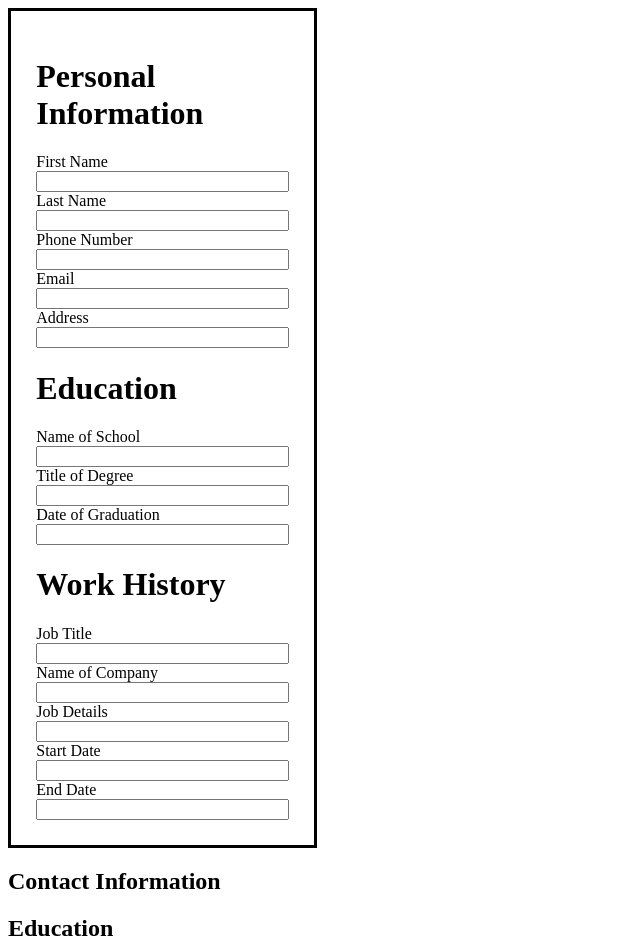
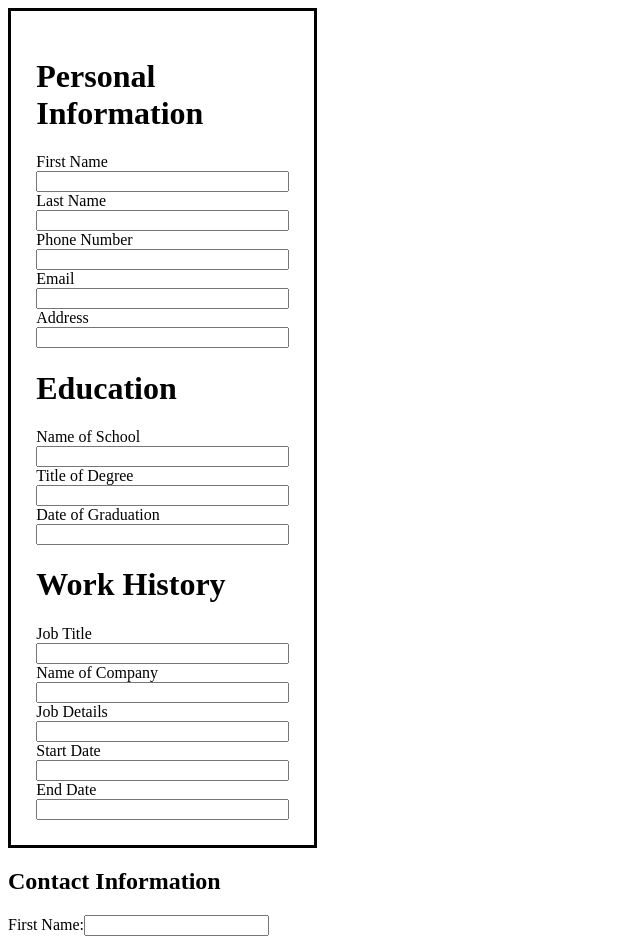
Before and after one commit to jwwals1/resume-builder, a React (Vite) app: page / in a window 1280 px wide. Shown: the top 952 px of the page, without its empty margins (0-640 px from the left). Built offline with nearby package versions, Linux system fonts and the light colour scheme.

Commit message:
moved code from Sidebar.jsx to Resume.jsx

```diff
--- a/src/Resume.jsx
+++ b/src/Resume.jsx
@@ -1,15 +1,67 @@
+// import SideBar from "./Sidebar"
+import { useState } from "react"
+
+
 function Resume() {
+    const [firstName, setFirstName] = useState(' ')
     return (
+    <>
+        <div id="sideBar">
+        <div id='personalInfo'>
+        <h1>Personal Information</h1>
+        <form id="personalInfoForm" action="" >
+        <label htmlFor="firstName">First Name</label>
+        <input type="text" id='firstName' name='firstName' onChange={(event) => setFirstName(event.target.value)}/>
+        <label htmlFor="lastName">Last Name</label>
+        <input type="text" id='lastName' name='lastName'/>
+        <label htmlFor="phone">Phone Number</label>
+        <input type="text" id='phone' name='phone'/>
+        <label htmlFor="email">Email</label>
+        <input type="email" id='email' name='email'/>
+        <label htmlFor="address">Address</label>
+        <input type="text" id='address' name='address'/>
+        </form>
+        </div>
+        <div id='education'>
+        <h1>Education</h1>
+        <form id="educationForm" action="">
+        <label htmlFor="schoolName">Name of School</label>
+        <input type="text" id='schoolName' name='schoolName'/>
+        <label htmlFor="degreeTitle">Title of Degree</label>
+        <input type="text" id='degreeTitle' name='degreeTitle'/>
+        <label htmlFor="dateGraduated">Date of Graduation</label>
+        <input type="text" id='dateGraduated' name='dateGraduated'/>
+        </form>
+        </div>
+        <div id='workHistory'>
+        <form action="" id="workHistoryForm">
+            <h1>Work History</h1>
+        <label htmlFor="jobTitle">Job Title</label>
+        <input type="text" id='jobTitle' name='jobTitle'/>
+        <label htmlFor="companyName">Name of Company</label>
+        <input type="text" id='companyName' name='companyName'/>
+        <label htmlFor="jobDetails">Job Details</label>
+        <input type="text" id='jobDetails' name='jobDetails'/>
+        <label htmlFor="startDate">Start Date</label>
+        <input type="text" id='startDate' name='startDate'/>
+        <label htmlFor="endDate">End Date</label>
+        <input type="text" id='endDate' name='endDate'/>
+        </form>
+        </div>
+        </div>
         <div id="resume">
             <div id="contactInfo">
                 <h2>Contact Information</h2>
-                <div></div>
+                <label htmlFor="firstNameResult">First Name:</label>
+                <input
+                    type="text"
+                    value={firstName}/>
                 <div></div>
                 <div></div>
                 <div></div>
             </div>
             <div id="educationInfor">
-                <h2>Education</h2>
+                <h2>Education:</h2>
                 <div>School Name:</div>
                 <div>Title of Graduation: </div>
                 <div>Date of Graduation: </div>
@@ -23,7 +75,43 @@ function Resume() {
                 <div>End Date:</div>
             </div>
         </div>
+        </>
     )
-}
+    }
+export default Resume
 
-export default Resume
+// function Resume() {
+//     const [personalValues, setPersonalValues] = useState({firstName: 'Joe'})
+//     const personalChange =() => {
+//       setPersonalValues(personalValues)
+//     }
+//     return (
+//         <div id="resume">
+//             <div id="contactInfo">
+//                 <h2>Contact Information</h2>
+//                 <input
+//                     type="text"
+//                 />
+//                 <div></div>
+//                 <div></div>
+//                 <div></div>
+//             </div>
+//             <div id="educationInfor">
+//                 <h2>Education:</h2>
+//                 <div>School Name:</div>
+//                 <div>Title of Graduation: </div>
+//                 <div>Date of Graduation: </div>
+//             </div>
+//             <div id="workHistoryInfo">
+//                 <h2>Work Information</h2>
+//                 <div>Job Title:</div>
+//                 <div>Job Title:</div>
+//                 <div>Job Details:</div>
+//                 <div>Start Date:</div>
+//                 <div>End Date:</div>
+//             </div>
+//         </div>
+//     )
+// }
+
+// export default Resume
--- a/src/Sidebar.jsx
+++ b/src/Sidebar.jsx
@@ -1,49 +1,80 @@
-function SideBar() {
-    return (
-        <div id="sideBar">
-        <div id='personalInfo'>
-        <h1>Personal Information</h1>
-        <form id="personalInfoForm" action="">
-          <label htmlFor="firstName">First Name</label>
-          <input type="text" id='firstName' name='firstName'/>
-          <label htmlFor="lastName">Last Name</label>
-          <input type="text" id='lastName' name='lastName'/>
-          <label htmlFor="phone">Phone Number</label>
-          <input type="text" id='phone' name='phone'/>
-          <label htmlFor="email">Email</label>
-          <input type="email" id='email' name='email'/>
-          <label htmlFor="address">Address</label>
-          <input type="text" id='address' name='address'/>
-        </form>
-        </div>
-        <div id='education'>
-        <h1>Education</h1>
-          <form id="educationForm" action="">
-          <label htmlFor="schoolName">Name of School</label>
-          <input type="text" id='schoolName' name='schoolName'/>
-          <label htmlFor="degreeTitle">Title of Degree</label>
-          <input type="text" id='degreeTitle' name='degreeTitle'/>
-          <label htmlFor="dateGraduated">Date of Graduation</label>
-          <input type="text" id='dateGraduated' name='dateGraduated'/>
-          </form>
-        </div>
-        <div id='workHistory'>
-          <form action="" id="workHistoryForm">
-            <h1>Work History</h1>
-          <label htmlFor="jobTitle">Job Title</label>
-          <input type="text" id='jobTitle' name='jobTitle'/>
-          <label htmlFor="companyName">Name of Company</label>
-          <input type="text" id='companyName' name='companyName'/>
-          <label htmlFor="jobDetails">Job Details</label>
-          <input type="text" id='jobDetails' name='jobDetails'/>
-          <label htmlFor="startDate">Start Date</label>
-          <input type="text" id='startDate' name='startDate'/>
-          <label htmlFor="endDate">End Date</label>
-          <input type="text" id='endDate' name='endDate'/>
-          </form>
-        </div>
-        </div>
-      )
-}
+// import { useState } from "react"
 
-export default SideBar
+// export default function SideBar() {
+//   const [firstName, setFirstName] = useState(' ')
+//     return (
+//       <>
+//         <div id="sideBar">
+//         <div id='personalInfo'>
+//         <h1>Personal Information</h1>
+//         <form id="personalInfoForm" action="" >
+//           <label htmlFor="firstName">First Name</label>
+//           <input type="text" id='firstName' name='firstName' onChange={(event) => setFirstName(event.target.value)}/>
+//           <label htmlFor="lastName">Last Name</label>
+//           <input type="text" id='lastName' name='lastName'/>
+//           <label htmlFor="phone">Phone Number</label>
+//           <input type="text" id='phone' name='phone'/>
+//           <label htmlFor="email">Email</label>
+//           <input type="email" id='email' name='email'/>
+//           <label htmlFor="address">Address</label>
+//           <input type="text" id='address' name='address'/>
+//         </form>
+//         </div>
+//         <div id='education'>
+//         <h1>Education</h1>
+//           <form id="educationForm" action="">
+//           <label htmlFor="schoolName">Name of School</label>
+//           <input type="text" id='schoolName' name='schoolName'/>
+//           <label htmlFor="degreeTitle">Title of Degree</label>
+//           <input type="text" id='degreeTitle' name='degreeTitle'/>
+//           <label htmlFor="dateGraduated">Date of Graduation</label>
+//           <input type="text" id='dateGraduated' name='dateGraduated'/>
+//           </form>
+//         </div>
+//         <div id='workHistory'>
+//           <form action="" id="workHistoryForm">
+//             <h1>Work History</h1>
+//           <label htmlFor="jobTitle">Job Title</label>
+//           <input type="text" id='jobTitle' name='jobTitle'/>
+//           <label htmlFor="companyName">Name of Company</label>
+//           <input type="text" id='companyName' name='companyName'/>
+//           <label htmlFor="jobDetails">Job Details</label>
+//           <input type="text" id='jobDetails' name='jobDetails'/>
+//           <label htmlFor="startDate">Start Date</label>
+//           <input type="text" id='startDate' name='startDate'/>
+//           <label htmlFor="endDate">End Date</label>
+//           <input type="text" id='endDate' name='endDate'/>
+//           </form>
+//         </div>
+//         </div>
+//         <div id="resume">
+//             <div id="contactInfo">
+//                 <h2>Contact Information</h2>
+//                 <label htmlFor="firstNameResult">First Name:</label>
+//                 <input
+//                     type="text"
+//                     value={firstName}/>
+//                 <div></div>
+//                 <div></div>
+//                 <div></div>
+//             </div>
+//             <div id="educationInfor">
+//                 <h2>Education:</h2>
+//                 <div>School Name:</div>
+//                 <div>Title of Graduation: </div>
+//                 <div>Date of Graduation: </div>
+//             </div>
+//             <div id="workHistoryInfo">
+//                 <h2>Work Information</h2>
+//                 <div>Job Title:</div>
+//                 <div>Job Title:</div>
+//                 <div>Job Details:</div>
+//                 <div>Start Date:</div>
+//                 <div>End Date:</div>
+//             </div>
+//         </div>
+//         </>
+//       )
+// }
+
+// export default SideBar
--- a/src/main.jsx
+++ b/src/main.jsx
@@ -1,12 +1,12 @@
 import React from 'react'
 import ReactDOM from 'react-dom/client'
 import './index.css'
-import SideBar from './Sidebar.jsx'
+// import SideBar from './Sidebar.jsx'
 import Resume from './Resume.jsx'
 
 ReactDOM.createRoot(document.getElementById('root')).render(
   <React.StrictMode>
-    <SideBar/>
+    {/* <SideBar/> */}
     <Resume/>
   </React.StrictMode>,
 )
```
